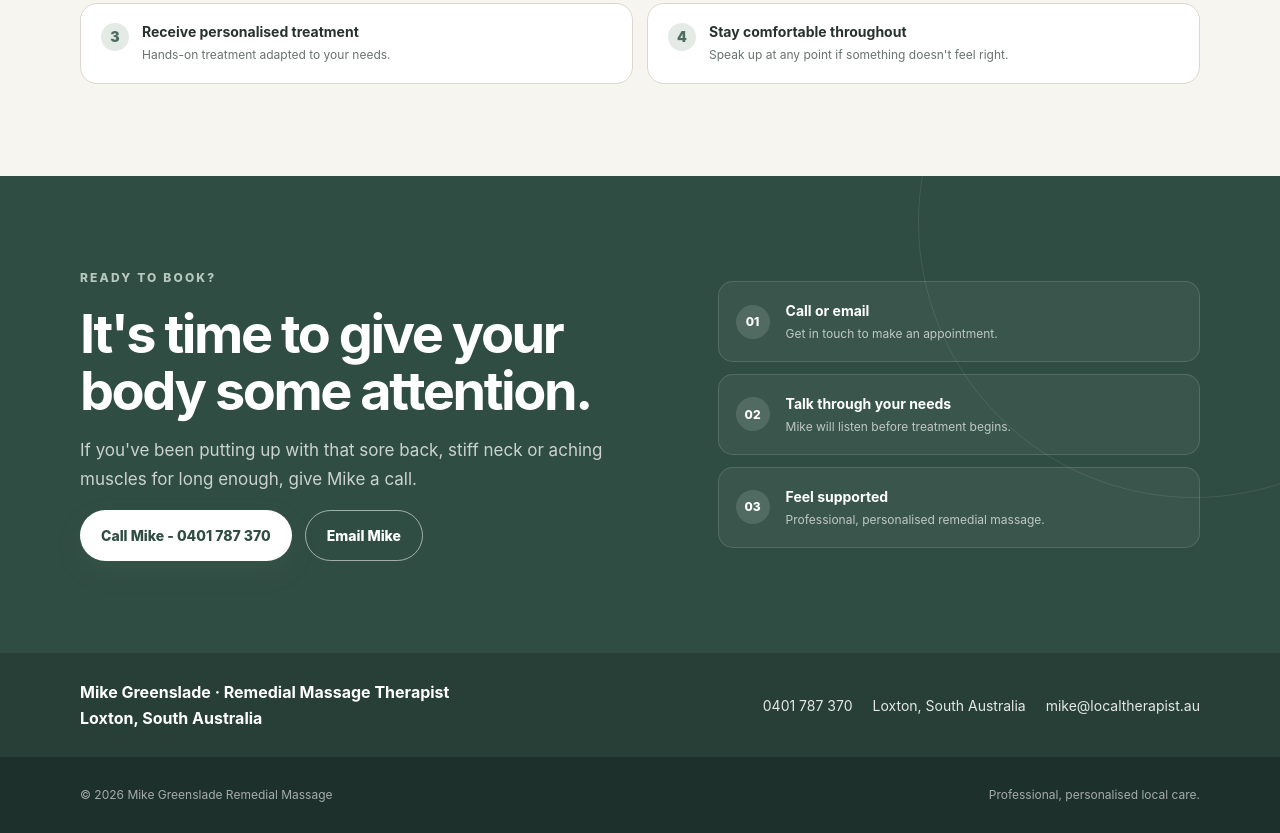
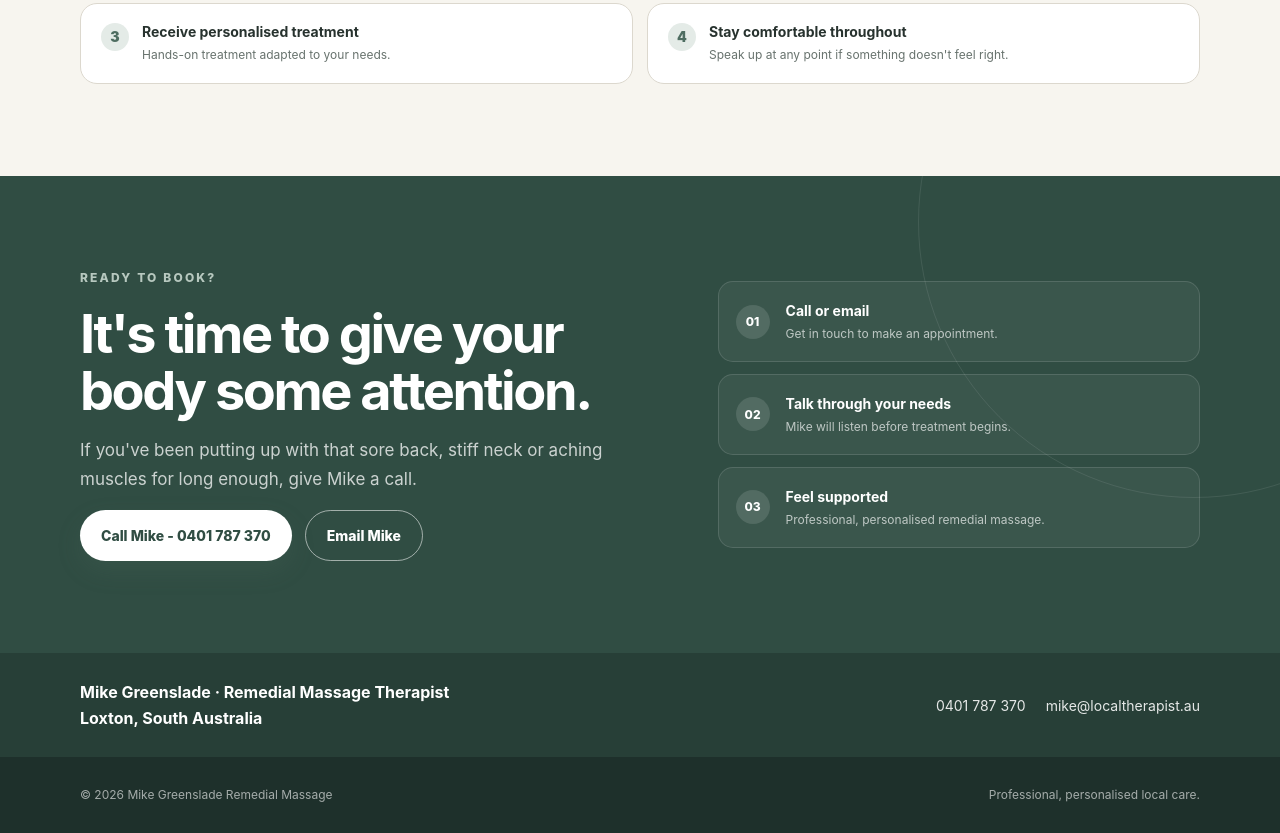
Before and after one commit to mikegreenslade/RMT, a plain HTML site: page index.html in a window 1280 px wide. Shown: the part 3515-4348 px from the top of the page. Drawn offline with Linux system fonts and the light colour scheme.

Commit message:
quick footer update

```diff
--- a/index.html
+++ b/index.html
@@ -1048,9 +1048,6 @@
           </strong>
           <div class="contact-details">
             <a href="tel:0401787370">0401 787 370</a>
-            <a href="https://www.google.com/maps/place/Loxton,+SA+5271"
-              >Loxton, South Australia</a
-            >
             <a href="mailto:mike@localtherapist.au">mike@localtherapist.au</a>
           </div>
         </div>
```
